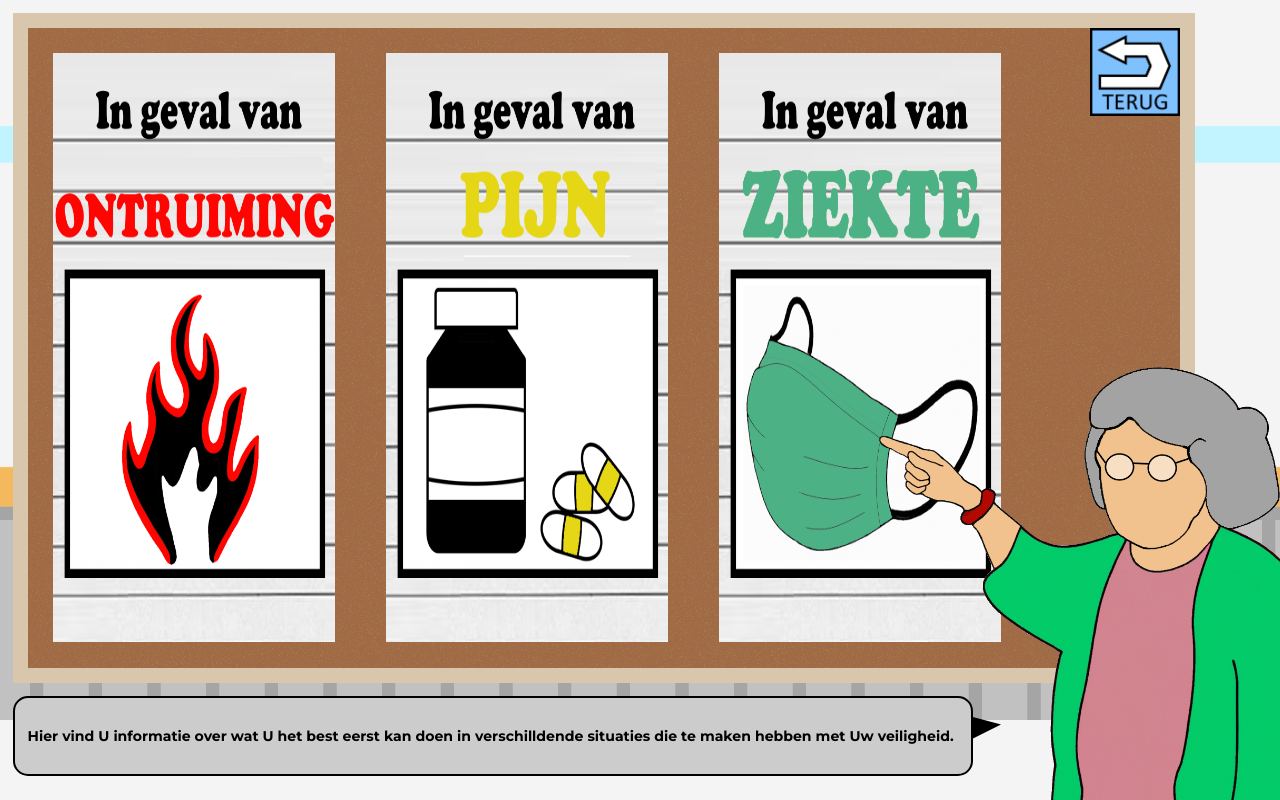
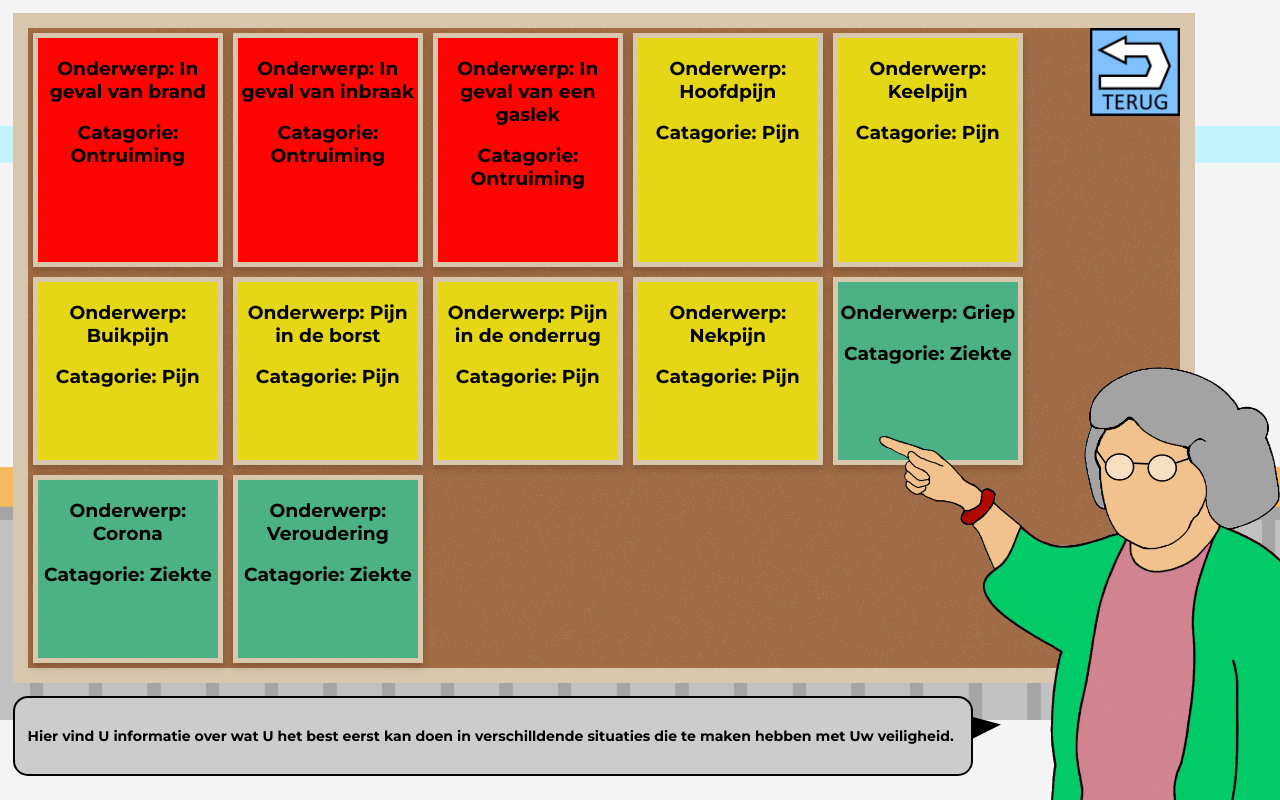
Before and after one commit to roel204/CLE3, a PHP site: page /matsMap/matsHTML.html in a window 1280 px wide. Run offline with PHP 8.4, Linux system fonts and the light colour scheme.

Commit message:
Nieuwe update

```diff
--- a/matsMap/Includes/action.php
+++ b/matsMap/Includes/action.php
@@ -9,15 +9,13 @@ function getData()
             "id" => "1",
             "catagory" => "Ontruiming",
             "title" => "In geval van brand",
-            "description" => "<h1>Stappenplan</h1><ul><li></li><li></li><li></li></ul>:",
-            "source" => "https://www.dezorgbrandveilig.nl",
+            "titleUrl" => "veiligheidInZorg.php?id=1"
         ],
         [
             "id" => "2",
             "catagory" => "Ontruiming",
             "title" => "In geval van inbraak",
-            "description" => "<h1>Stappenplan</h1><ul><li></li><li></li><li></li></ul>:",
-            "source" => "https://www.senioren.nl/verklein-kans-op-inbraak-zorg-huis-beveiligd-is/",
+            "titleUrl" => "veiligheidInZorg.php?id=2"
         ],
         [
             "id" => "3",
@@ -25,6 +23,7 @@ function getData()
             "title" => "In geval van een gaslek",
             "description" => "<h1>Stappenplan</h1><ul><li></li><li></li><li></li></ul>:",
             "source" => "https://www.ad.nl/alphen/een-gaslek-wat-doe-je-dan~a7c3e3b7/",
+            "titleUrl" => "veiligheidInZorg.php?id=3"
         ],
         [
             "id" => "4",
@@ -32,6 +31,7 @@ function getData()
             "title" => "Hoofdpijn",
             "description" => "<h1>Stappenplan</h1><ul><li></li><li></li><li></li></ul>:",
             "source" => "https://www.thuisarts.nl/hoofdpijn/ik-heb-hoofdpijn",
+            "titleUrl" => "veiligheidInZorg.php?id=4"
         ],
         [
             "id" => "5",
@@ -39,6 +39,7 @@ function getData()
             "title" => "Keelpijn",
             "description" => "<h1>Stappenplan</h1><ul><li></li><li></li><li></li></ul>:",
             "source" => "https://www.thuisarts.nl/keelpijn/ik-heb-keelpijn",
+            "titleUrl" => "veiligheidInZorg.php?id=5"
         ],
         [
             "id" => "6",
@@ -46,6 +47,7 @@ function getData()
             "title" => "Buikpijn",
             "description" => "<h1>Stappenplan</h1><ul><li></li><li></li><li></li></ul>:",
             "source" => "https://www.thuisarts.nl/buikpijn/ik-heb-last-van-buikpijn",
+            "titleUrl" => "veiligheidInZorg.php?id=6"
         ],
         [
             "id" => "7",
@@ -53,6 +55,7 @@ function getData()
             "title" => "Pijn in de borst",
             "description" => "<h1>Stappenplan</h1><ul><li></li><li></li><li></li></ul>:",
             "source" => "https://www.thuisarts.nl/pijn-op-borst",
+            "titleUrl" => "veiligheidInZorg.php?id=7"
         ],
         [
             "id" => "8",
@@ -60,6 +63,7 @@ function getData()
             "title" => "Pijn in de onderrug",
             "description" => "<h1>Stappenplan</h1><ul><li></li><li></li><li></li></ul>:",
             "source" => "https://www.thuisarts.nl/pijn-onder-in-rug",
+            "titleUrl" => "veiligheidInZorg.php?id=8"
         ],
         [
             "id" => "9",
@@ -67,6 +71,7 @@ function getData()
             "title" => "Nekpijn",
             "description" => "<h1>Stappenplan</h1><ul><li></li><li></li><li></li></ul>:",
             "source" => "https://www.thuisarts.nl/nekpijn",
+            "titleUrl" => "veiligheidInZorg.php?id=9"
         ],
         [
             "id" => "10",
@@ -74,6 +79,7 @@ function getData()
             "title" => "Griep",
             "description" => "<h1>Stappenplan</h1><ul><li></li><li></li><li></li></ul>:",
             "source" => "https://www.thuisarts.nl/griep",
+            "titleUrl" => "veiligheidInZorg.php?id=10"
         ],
         [
             "id" => "11",
@@ -81,6 +87,7 @@ function getData()
             "title" => "Corona",
             "description" => "<h1>Stappenplan</h1><ul><li></li><li></li><li></li></ul>:",
             "source" => "https://www.thuisarts.nl/corona",
+            "titleUrl" => "veiligheidInZorg.php?id=11"
         ],
         [
             "id" => "12",
@@ -88,6 +95,7 @@ function getData()
             "title" => "Veroudering",
             "description" => "<h1>Stappenplan</h1><ul><li></li><li></li><li></li></ul>:",
             "source" => "https://www.cwz.nl/aandoeningen/ouderdomsziekten/#:~:text=Ouderdomsziekten%20worden%20ook%20wel%20geriatrische,(slijtage%20van%20de%20gewrichten).",
+            "titleUrl" => "veiligheidInZorg.php?id=12"
         ]
     ];
 }
@@ -96,29 +104,93 @@ function getData()
  * @param $id
  * @return mixed
  */
-function getDishDetails($id)
+function getDetails($id)
 {
     $tags = [
         1 => [
-            "recipe" => "Put it in the oven and go!",
-            "tags" => ['cheese', 'oven']
+            "id" => "1",
+            "title" => "In geval van brand",
+            "catagory" => "Ontruiming",
+            "description" => "<h1>Stappenplan</h1><ul><li></li><li></li><li></li></ul>:",
+            "source" => "https://www.dezorgbrandveilig.nl",
         ],
         2 => [
-            "recipe" => "You can make this delicious Dutch meal by ...",
-            "tags" => ['unox', 'healthy', 'stamppot', 'boerenkool']
+            "id" => "2",
+            "title" => "In geval van inbraak",
+            "catagory" => "Ontruiming",
+            "description" => "<h1>Stappenplan</h1><ul><li></li><li></li><li></li></ul>:",
+            "source" => "https://www.senioren.nl/verklein-kans-op-inbraak-zorg-huis-beveiligd-is/",
         ],
         3 => [
-            "recipe" => "Very nice when your grandma prepares this meal",
-            "tags" => ['omnomnom']
+
+            "title" => "In geval van een gaslek",
+            "catagory" => "Ontruiming",
+            "description" => "<h1>Stappenplan</h1><ul><li></li><li></li><li></li></ul>:",
+            "source" => "https://www.ad.nl/alphen/een-gaslek-wat-doe-je-dan~a7c3e3b7/",
         ],
         4 => [
-            "recipe" => "Everytime in the city after midnight",
-            "tags" => ['kapsalon', 'tasty', 'meat']
+            "id" => "4",
+            "title" => "Hoofdpijn",
+            "catagory" => "Pijn",
+            "description" => "<h1>Stappenplan</h1><ul><li></li><li></li><li></li></ul>:",
+            "source" => "https://www.thuisarts.nl/hoofdpijn/ik-heb-hoofdpijn",
         ],
         5 => [
-            "recipe" => "Specialty when on holiday in Spain",
-            "tags" => ['fish']
+            "id" => "5",
+            "title" => "Keelpijn",
+            "catagory" => "Pijn",
+            "description" => "<h1>Stappenplan</h1><ul><li></li><li></li><li></li></ul>:",
+            "source" => "https://www.thuisarts.nl/keelpijn/ik-heb-keelpijn",
         ],
+        6 => [
+            "id" => "6",
+            "title" => "Buikpijn",
+            "catagory" => "Pijn",
+            "description" => "<h1>Stappenplan</h1><ul><li></li><li></li><li></li></ul>:",
+            "source" => "https://www.thuisarts.nl/buikpijn/ik-heb-last-van-buikpijn",
+        ],
+        7 => [
+            "id" => "7",
+            "title" => "Pijn in de borst",
+            "catagory" => "Pijn",
+            "description" => "<h1>Stappenplan</h1><ul><li></li><li></li><li></li></ul>:",
+            "source" => "https://www.thuisarts.nl/pijn-op-borst",
+        ],
+        8 => [
+            "id" => "8",
+            "title" => "Pijn in de onderrug",
+            "catagory" => "Pijn",
+            "description" => "<h1>Stappenplan</h1><ul><li></li><li></li><li></li></ul>:",
+            "source" => "https://www.thuisarts.nl/pijn-onder-in-rug",
+        ],
+        9 => [
+            "id" => "9",
+            "title" => "Nekpijn",
+            "catagory" => "Pijn",
+            "description" => "<h1>Stappenplan</h1><ul><li></li><li></li><li></li></ul>:",
+            "source" => "https://www.thuisarts.nl/nekpijn",
+        ],
+        10 => [
+            "id" => "10",
+            "title" => "Griep",
+            "catagory" => "Ziekte",
+            "description" => "<h1>Stappenplan</h1><ul><li></li><li></li><li></li></ul>:",
+            "source" => "https://www.thuisarts.nl/griep",
+        ],
+        11 => [
+            "id" => "11",
+            "title" => "Corona",
+            "catagory" => "Ziekte",
+            "description" => "<h1>Stappenplan</h1><ul><li></li><li></li><li></li></ul>:",
+            "source" => "https://www.thuisarts.nl/corona",
+        ],
+        12 => [
+            "id" => "12",
+            "title" => "Veroudering",
+            "catagory" => "Ziekte",
+            "description" => "<h1>Stappenplan</h1><ul><li></li><li></li><li></li></ul>:",
+            "source" => "https://www.cwz.nl/aandoeningen/ouderdomsziekten/#:~:text=Ouderdomsziekten%20worden%20ook%20wel%20geriatrische,(slijtage%20van%20de%20gewrichten).",
+        ]
     ];
 
     return $tags[$id];
--- a/matsMap/css/style.css
+++ b/matsMap/css/style.css
@@ -30,6 +30,29 @@ body {
     flex-wrap: wrap;
     width: 22vw;
     cursor: pointer;
+}
+
+.info-card{
+    margin: 5px;
+    width: 180px;
+    text-align: center;
+    box-shadow: 0 4px 8px 0 rgba(0, 0, 0, 0.2);
+    transition: 0.3s;
+    border: 5px solid #D8C7AD;
+    cursor: pointer;
+    transform-origin: center;
+}
+
+.Ontruiming {
+    background: #FF0400;
+}
+
+.Pijn {
+    background: #E5D716;
+}
+
+.Ziekte {
+    background: #4CB286;
 }
 
 .hennie {
--- a/matsMap/matsHTML.html
+++ b/matsMap/matsHTML.html
@@ -6,7 +6,7 @@
   <meta name="viewport" content="width=device-width, initial-scale=1.0">
   <title>Senioren in de Zorg</title>
   <link rel="stylesheet" href="css/style.css"/>
-  <link rel="icon" href="../img/RH.png">
+  <link rel="icon" href="../img/hennie.png">
   <script type="text/javascript" src="mats.js" defer></script>
 </head>
 <body>
@@ -21,9 +21,11 @@
   </section>
 
   <dialog class="modal" id="detail">
-    <div class="modal-content"></div>
+    <div class="modal-content" id="modal-content"></div>
     <button class="modal-close" id="modal-close">X</button>
   </dialog>
+
+
 
   <section>
     <img class="hennie" src="../img/hennie.png" alt="Hennie">
--- a/matsMap/veiligheidInZorg.php
+++ b/matsMap/veiligheidInZorg.php
@@ -1,11 +1,12 @@
-
 <?php
 //Require functions for actions
-require_once "Includes/action.php";
+require_once "includes/action.php";
 
 //Based on the existence of the GET parameter, 1 of the 2 functions will be called
 if (!isset($_GET['id'])) {
     $data = getData();
+} else {
+    $data = getDetails($_GET['id']);
 }
 
 //Set the header & output JSON so the client will know what to expect.
```
Also changed, not shown: css/style.css (+1 -9 lines), matsMap/mats.js (+113 -28 lines), stijnMap/stijn.js (+1 -7 lines), img/placeholder.png (deleted).
